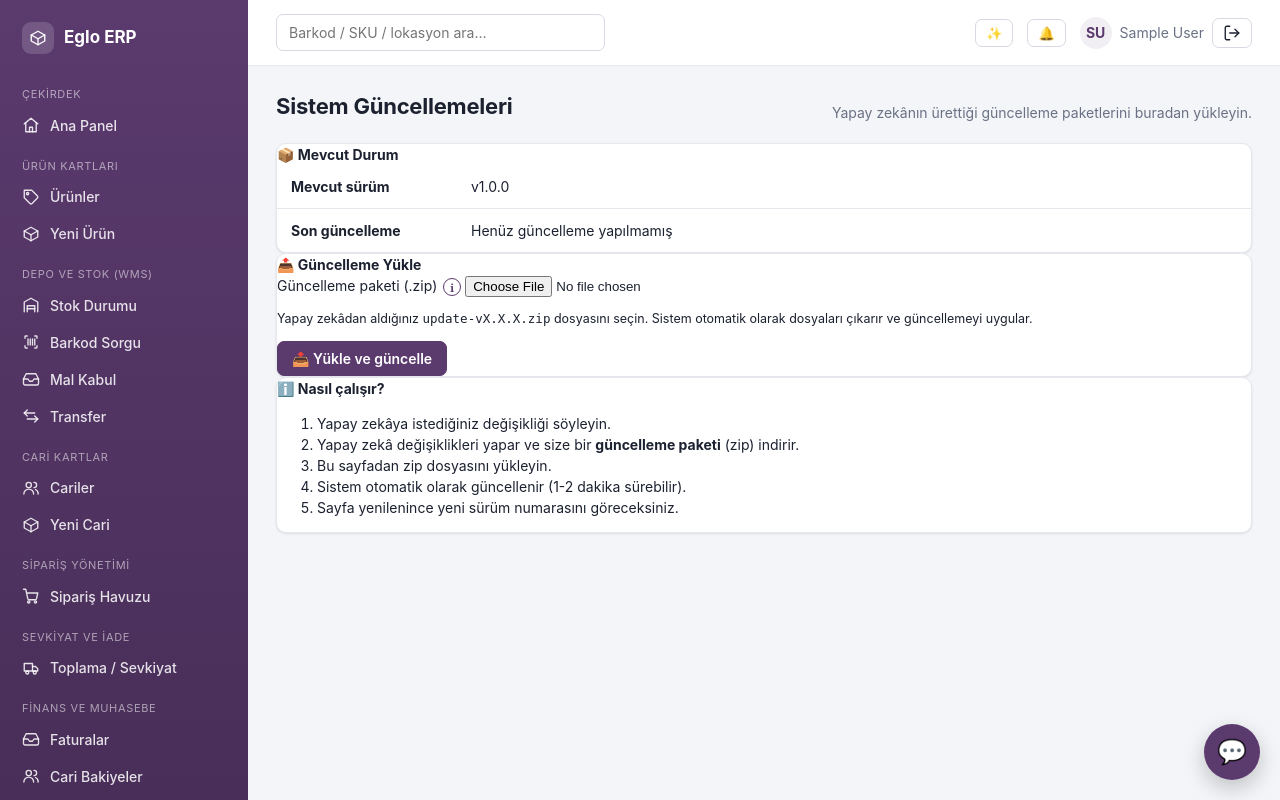
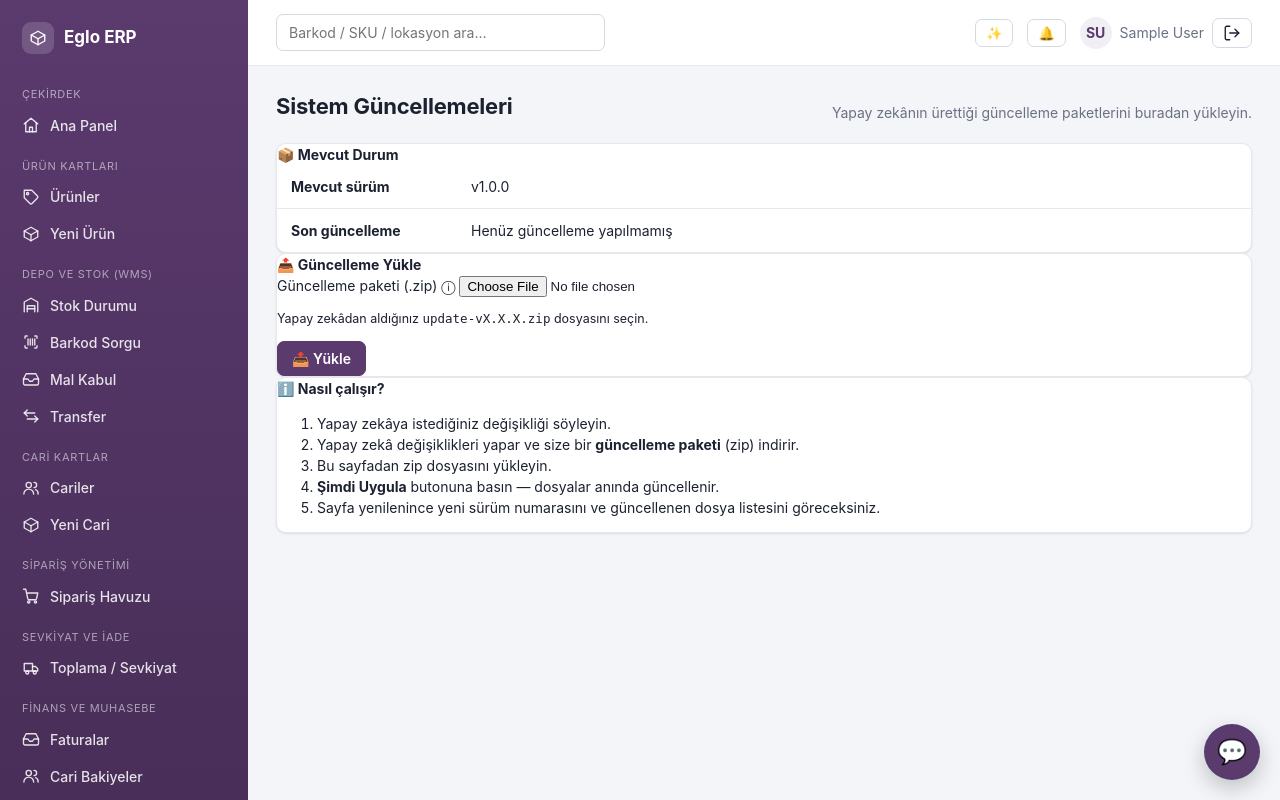
Before and after one commit to infoclerie/Eglo, a Django app: page /ayarlar/guncellemeler/ in a window 1280 px wide. Run offline with Django 5.2, Linux system fonts and the light colour scheme; the visitor is signed in with stand-in values (Sample User, id 1); data comes from the database, SQL or seed files in the repository; data that the repository does not hold is empty.

Commit message:
Güncelleme sayfasına "Şimdi Uygula" butonu ve ilerleme göstergesi
- apply_update(): Zip'i doğrudan çıkarıp dosyaları uygular (cron'a bağlı kalmadan)
- İlerleme overlay'i: Yükleme/güncelleme sırasında spinner gösterir
- Güncellenen dosya listesi: Detay açılır listede gösterilir
- Nasıl çalışır bölümü güncellendi

Co-Authored-By: Claude Opus 4.6 <noreply@anthropic.com>
Claude-Session: https://claude.ai/code/session_01QFgTjSyfxyFtPvZYzZ2sK7

```diff
--- a/apps/core/templates/core/updates.html
+++ b/apps/core/templates/core/updates.html
@@ -18,16 +18,23 @@
                 <td><strong>Son güncelleme</strong></td>
                 <td>
                     {% if status.status == "success" %}
-                        <span class="badge badge-success">✅ Başarılı</span>
+                        <span class="badge" style="background:#16a34a;color:#fff">✅ Başarılı</span>
                     {% elif status.status == "error" %}
-                        <span class="badge badge-danger">❌ Hata</span>
+                        <span class="badge" style="background:#dc2626;color:#fff">❌ Hata</span>
                     {% elif status.status == "pending" %}
-                        <span class="badge badge-warning">⏳ Bekliyor</span>
+                        <span class="badge" style="background:#f59e0b;color:#fff">⏳ Bekliyor</span>
                     {% endif %}
                     {{ status.message|default:"" }}
                 </td>
             </tr>
             <tr><td><strong>Tarih</strong></td><td>{{ status.last_update|default:"-" }}</td></tr>
+            {% if status.applied_files %}
+            <tr><td><strong>Güncellenen dosyalar</strong></td>
+                <td><details><summary>{{ status.applied_files|length }} dosya</summary>
+                    <ul class="small" style="max-height:200px;overflow:auto;margin:8px 0">
+                    {% for f in status.applied_files %}<li><code>{{ f }}</code></li>{% endfor %}
+                    </ul></details></td></tr>
+            {% endif %}
             {% else %}
             <tr><td><strong>Son güncelleme</strong></td><td class="text-muted">Henüz güncelleme yapılmamış</td></tr>
             {% endif %}
@@ -39,34 +46,20 @@
 <div class="card mb-3">
     <div class="card-header"><strong>📤 Güncelleme Yükle</strong></div>
     <div class="card-body">
-        <form method="post" enctype="multipart/form-data">
+        <form method="post" enctype="multipart/form-data" id="uploadForm">
             {% csrf_token %}
             <input type="hidden" name="action" value="upload">
             <div class="mb-2">
-                <label class="form-label">Güncelleme paketi (.zip)</label>
-                <div class="helptext">Yapay zekânın ürettiği güncelleme paketi. İçinde değişen kod dosyaları ve sürüm bilgisi bulunur.</div>
+                <label class="form-label">Güncelleme paketi (.zip)
+                    <span class="helptext" style="display:inline" title="Yapay zekânın ürettiği güncelleme paketi. İçinde değişen kod dosyaları ve sürüm bilgisi bulunur.">ⓘ</span>
+                </label>
                 <input type="file" name="file" accept=".zip" class="form-control" required>
             </div>
             <p class="text-muted small mb-2">
                 Yapay zekâdan aldığınız <code>update-vX.X.X.zip</code> dosyasını seçin.
-                Sistem otomatik olarak dosyaları çıkarır ve güncellemeyi uygular.
             </p>
-            <button type="submit" class="btn btn-primary">📤 Yükle ve güncelle</button>
+            <button type="submit" class="btn btn-primary" onclick="showProgress(this,'Yükleniyor...')">📤 Yükle</button>
         </form>
-    </div>
-</div>
-
-<!-- Nasıl çalışır -->
-<div class="card mb-3">
-    <div class="card-header"><strong>ℹ️ Nasıl çalışır?</strong></div>
-    <div class="card-body">
-        <ol class="mb-0">
-            <li>Yapay zekâya istediğiniz değişikliği söyleyin.</li>
-            <li>Yapay zekâ değişiklikleri yapar ve size bir <strong>güncelleme paketi</strong> (zip) indirir.</li>
-            <li>Bu sayfadan zip dosyasını yükleyin.</li>
-            <li>Sistem otomatik olarak güncellenir (1-2 dakika sürebilir).</li>
-            <li>Sayfa yenilenince yeni sürüm numarasını göreceksiniz.</li>
-        </ol>
     </div>
 </div>
 
@@ -84,7 +77,13 @@
                 <td>v{{ u.version|default:"?" }}</td>
                 <td>{{ u.description|default:"-" }}</td>
                 <td>{{ u.file_count }} dosya</td>
-                <td>
+                <td style="white-space:nowrap">
+                    <form method="post" style="display:inline" class="apply-form">
+                        {% csrf_token %}
+                        <input type="hidden" name="action" value="apply">
+                        <input type="hidden" name="file" value="{{ u.filename }}">
+                        <button class="btn btn-sm btn-primary" onclick="showProgress(this,'Güncelleniyor...')">▶ Şimdi Uygula</button>
+                    </form>
                     <form method="post" style="display:inline">
                         {% csrf_token %}
                         <input type="hidden" name="action" value="cancel">
@@ -96,10 +95,6 @@
             {% endfor %}
             </tbody>
         </table>
-        <p class="text-muted small mb-0">
-            Bekleyen güncellemeler sunucu tarafından 1 dakika içinde uygulanır.
-            Birden fazla güncelleme varsa sırayla uygulanır.
-        </p>
     </div>
 </div>
 {% endif %}
@@ -126,4 +121,34 @@
 </div>
 {% endif %}
 
+<!-- Nasıl çalışır -->
+<div class="card mb-3">
+    <div class="card-header"><strong>ℹ️ Nasıl çalışır?</strong></div>
+    <div class="card-body">
+        <ol class="mb-0">
+            <li>Yapay zekâya istediğiniz değişikliği söyleyin.</li>
+            <li>Yapay zekâ değişiklikleri yapar ve size bir <strong>güncelleme paketi</strong> (zip) indirir.</li>
+            <li>Bu sayfadan zip dosyasını yükleyin.</li>
+            <li><strong>Şimdi Uygula</strong> butonuna basın — dosyalar anında güncellenir.</li>
+            <li>Sayfa yenilenince yeni sürüm numarasını ve güncellenen dosya listesini göreceksiniz.</li>
+        </ol>
+    </div>
+</div>
+
+<!-- İlerleme göstergesi -->
+<div id="progressOverlay" style="display:none;position:fixed;inset:0;background:rgba(0,0,0,.5);z-index:9999;align-items:center;justify-content:center">
+  <div style="background:#fff;border-radius:12px;padding:32px 48px;text-align:center;box-shadow:0 8px 32px rgba(0,0,0,.2)">
+    <div style="width:48px;height:48px;border:4px solid #e5e7eb;border-top-color:#3b82f6;border-radius:50%;animation:spin 1s linear infinite;margin:0 auto 16px"></div>
+    <div id="progressText" style="font-size:16px;font-weight:600;color:#1f2937">İşleniyor...</div>
+    <div style="font-size:13px;color:#6b7280;margin-top:8px">Lütfen sayfayı kapatmayın</div>
+  </div>
+</div>
+<style>@keyframes spin{to{transform:rotate(360deg)}}</style>
+<script>
+function showProgress(btn, text){
+  btn.disabled=true;
+  document.getElementById('progressText').textContent=text;
+  document.getElementById('progressOverlay').style.display='flex';
+}
+</script>
 {% endblock %}
--- a/apps/core/updates.py
+++ b/apps/core/updates.py
@@ -146,6 +146,51 @@ def last_status():
     return None
 
 
+def apply_update(filename):
+    """Bekleyen güncellemeyi doğrudan uygular (cron'a bağlı kalmadan)."""
+    if not re.match(r"^[\w\-\.]+\.zip$", filename or ""):
+        raise ValidationError("Geçersiz dosya adı.")
+    path = pending_dir() / filename
+    if not path.exists():
+        raise ValidationError("Güncelleme bulunamadı.")
+
+    meta = read_update_meta(path)
+    base = Path(settings.BASE_DIR)
+    applied_files = []
+    errors = []
+
+    try:
+        with zipfile.ZipFile(path) as z:
+            for name in z.namelist():
+                if not name.startswith("files/") or name.endswith("/"):
+                    continue
+                rel = name[6:]  # "files/" kısmını çıkar
+                dest = base / rel
+                dest.parent.mkdir(parents=True, exist_ok=True)
+                dest.write_bytes(z.read(name))
+                applied_files.append(rel)
+    except Exception as exc:
+        errors.append(str(exc))
+
+    # Sonucu status.json'a yaz
+    result = {
+        "status": "error" if errors else "success",
+        "current_version": meta.get("version", "?"),
+        "last_update": timezone.now().strftime("%d.%m.%Y %H:%M"),
+        "message": f"{len(applied_files)} dosya güncellendi." if not errors else f"Hata: {'; '.join(errors)}",
+        "applied_files": applied_files,
+        "errors": errors,
+    }
+    status_file().write_text(json.dumps(result, ensure_ascii=False, indent=2), encoding="utf-8")
+
+    # Zip'i applied'a taşı
+    if not errors:
+        target = applied_dir() / path.name
+        path.rename(target)
+
+    return result
+
+
 def cancel_pending(filename):
     """Bekleyen bir güncellemeyi iptal eder (siler)."""
     if not re.match(r"^[\w\-\.]+\.zip$", filename or ""):
--- a/apps/core/views.py
+++ b/apps/core/views.py
@@ -199,7 +199,13 @@ def updates(request):
                 meta = upd.save_update(request.FILES["file"])
                 messages.success(request, f"Güncelleme paketi yüklendi: v{meta.get('version', '?')} "
                                           f"({meta.get('file_count', 0)} dosya). "
-                                          f"Sistem 1-2 dakika içinde otomatik güncellenecek.")
+                                          f"'Şimdi Uygula' butonuna basarak güncelleyin.")
+            elif action == "apply":
+                result = upd.apply_update(request.POST.get("file"))
+                if result["status"] == "success":
+                    messages.success(request, f"✅ Güncelleme uygulandı! {result['message']}")
+                else:
+                    messages.error(request, f"Güncelleme hatası: {result['message']}")
             elif action == "cancel":
                 upd.cancel_pending(request.POST.get("file"))
                 messages.success(request, "Güncelleme iptal edildi.")
```
